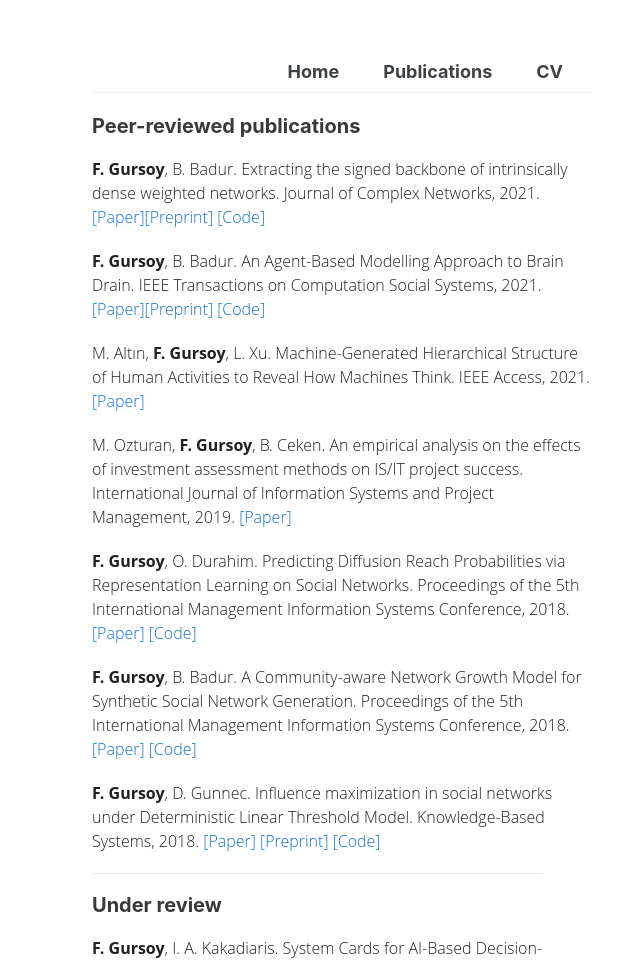
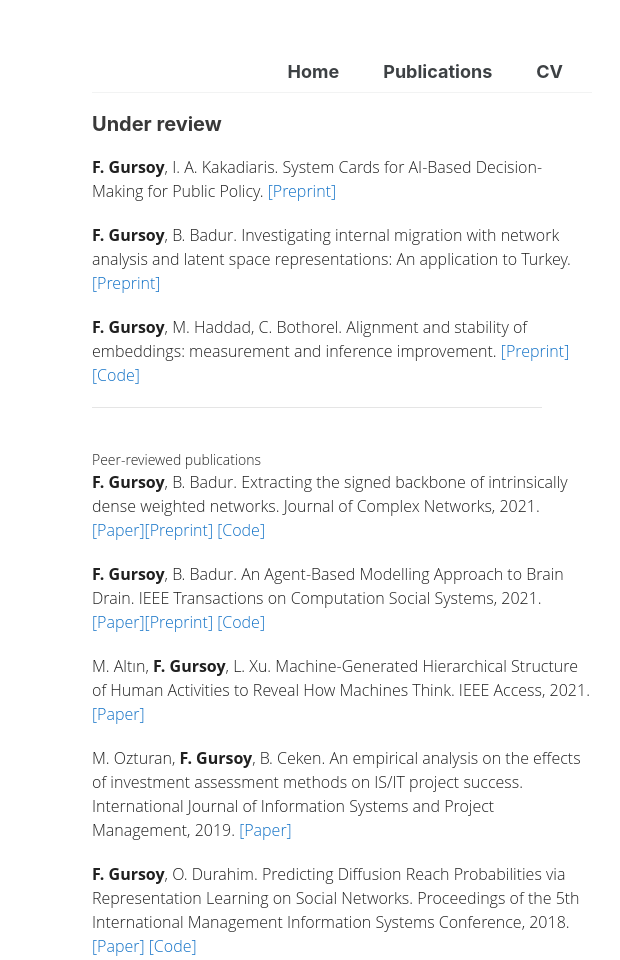
Before and after one commit to furkangursoy/furkangursoy.github.io, a plain HTML site: page publications.html in a window 1280 px wide. Shown: the top 960 px of the page, 478-1098 px from the left. Drawn offline with Linux system fonts and the light colour scheme; some icons are missing.

Commit message:
Update publications.html

```diff
--- a/publications.html
+++ b/publications.html
@@ -91,7 +91,16 @@
 
 
 
-	<h2><a name="welcome" class="anchor" href="#welcome"></a><br>Peer-reviewed publications</h2>
+	<h2><a name="welcome" class="anchor" href="#welcome"></a><h2>Under review</h2>
+
+	<p><b>F. Gursoy</b>, I. A. Kakadiaris. System Cards for AI-Based Decision-Making for Public Policy. <a href="https://arxiv.org/abs/2203.04754" target="_blank" rel="noopener">[Preprint]</a>
+
+	<p><b>F. Gursoy</b>, B. Badur. Investigating internal migration with network analysis and latent space representations: An application to Turkey. <a href="https://arxiv.org/abs/2201.03543" target="_blank" rel="noopener">[Preprint]</a>
+
+	<p><b>F. Gursoy</b>, M.  Haddad, C. Bothorel. Alignment and stability of embeddings: measurement and inference improvement. <a href="https://arxiv.org/abs/2101.07251" target="_blank" rel="noopener">[Preprint]</a> <a href="https://github.com/furkangursoy/embassy" target="_blank" rel="noopener">[Code]</a></p>
+
+			<hr width="90%">
+		<br>Peer-reviewed publications</h2>
 
 	<p><b>F. Gursoy</b>, B. Badur. Extracting the signed backbone of intrinsically dense weighted networks. Journal of Complex Networks, 2021. <a href="https://doi.org/10.1093/comnet/cnab019" target="_blank" rel="noopener">[Paper]</a><a href="https://arxiv.org/abs/2012.05216" target="_blank" rel="noopener">[Preprint]</a> <a href="https://github.com/furkangursoy/signed_backbones" target="_blank" rel="noopener">[Code]</a></p>
 
@@ -110,14 +119,7 @@
 
 
 
-	<hr width="90%">
-	<h2>Under review</h2>
 
-	<p><b>F. Gursoy</b>, I. A. Kakadiaris. System Cards for AI-Based Decision-Making for Public Policy. <a href="https://arxiv.org/abs/2203.04754" target="_blank" rel="noopener">[Preprint]</a>
-
-	<p><b>F. Gursoy</b>, B. Badur. Investigating internal migration with network analysis and latent space representations: An application to Turkey. <a href="https://arxiv.org/abs/2201.03543" target="_blank" rel="noopener">[Preprint]</a>
-
-	<p><b>F. Gursoy</b>, M.  Haddad, C. Bothorel. Alignment and stability of embeddings: measurement and inference improvement. <a href="https://arxiv.org/abs/2101.07251" target="_blank" rel="noopener">[Preprint]</a> <a href="https://github.com/furkangursoy/embassy" target="_blank" rel="noopener">[Code]</a></p>
 
 	<hr width="90%">
 	<h2>Reports</h2>
```
